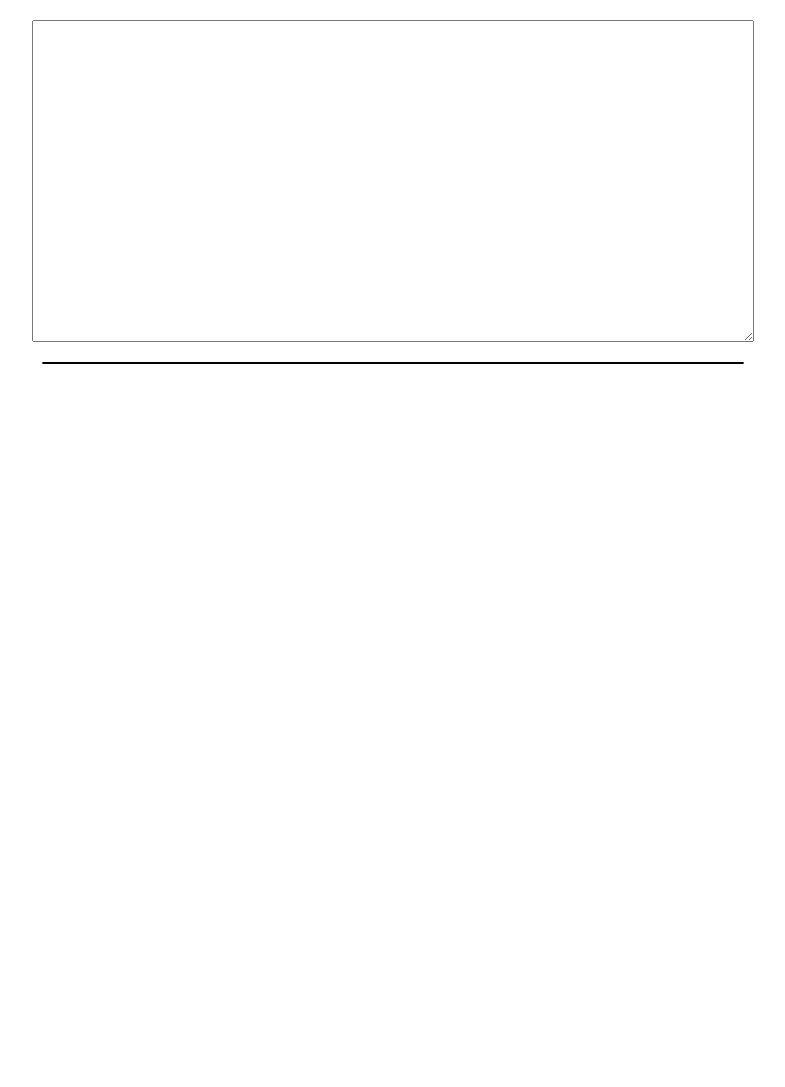
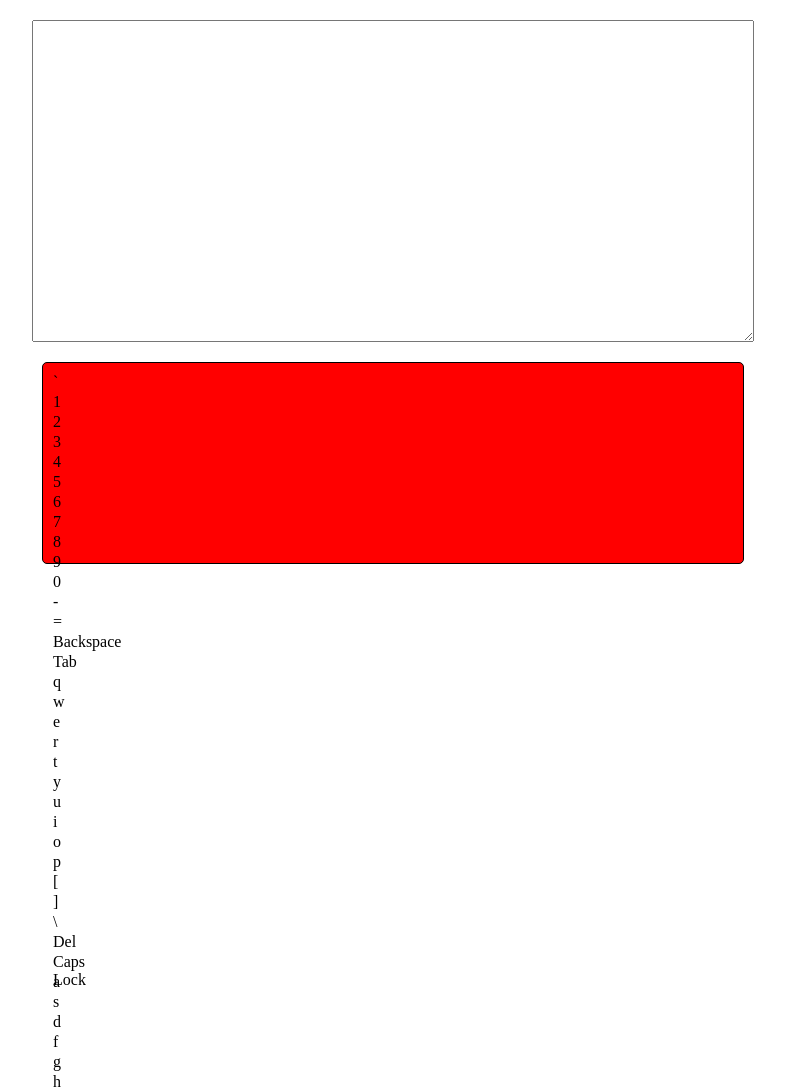
Before and after one commit to pashaSok/codejam-virtual-keyboard, a plain HTML site: page index.html in a window 1280 px wide. Shown: the top 1087 px of the page, without its empty margins (257-1042 px from the left). Before the commit the page ends 800 px from the top, so only its background shows below. Drawn offline with Linux system fonts and the light colour scheme.

Commit message:
feat: create lines

```diff
--- a/script.js
+++ b/script.js
@@ -1,14 +1,32 @@
 let body = document.getElementsByTagName('body')[0];
 
+const keys = [
+    [{ value: '`', code: 192 }, { value: '1', code: 49 }, { value: '2', code: 50 }, { value: '3', code: 51 }, { value: '4', code: 52 }, { value: '5', code: 53 }, { value: '6', code: 54 }, { value: '7', code: 55 }, { value: '8', code: 56 }, { value: '9', code: 57 }, { value: '0', code: 48 }, { value: '-', code: 189 },{value:'=',code:187},{value:'Backspace',code:9}],
+    [{ value: 'Tab', code: 9 }, { value: 'q', code: 81 }, { value: 'w', code: 87 }, { value: 'e', code: 69 }, { value: 'r', code: 82 }, { value: 't', code: 84 }, { value: 'y', code: 89 }, { value: 'u', code: 85 }, { value: 'i', code: 73 }, { value: 'o', code: 79 }, { value: 'p', code: 80 }, { value: '[', code: 219 },{value:']',code:221},{value:'\\',code:220},{value:'Del',code:46}],
+    [{ value: 'Caps \n Lock', code: 20 }, { value: 'a', code: 65 }, { value: 's', code: 83 }, { value: 'd', code: 68 }, { value: 'f', code: 70 }, { value: 'g', code: 71 }, { value: 'h', code: 72 }, { value: 'j', code: 74 }, { value: 'k', code: 75 }, { value: 'l', code: 76 }, { value: ';', code: 186 }, { value: '\'', code: 222 },{value:'Enter',code:13}],
+];
+
 let container = document.createElement('div');
-container.setAttribute('class','container');
-body.appendChild(container);
+container.setAttribute('class', 'container');
+body.prepend(container);
 
 let textArea = document.createElement('textarea');
-textArea.setAttribute('class','field-enter');
+textArea.setAttribute('class', 'field-enter');
 
-let keyboard = document.createElement('div');
-keyboard.setAttribute('class','keyboard');
+let keyboardWrapper = document.createElement('div');
+keyboardWrapper.setAttribute('class', 'keyboard');
 
 container.appendChild(textArea);
-container.appendChild(keyboard);
+container.appendChild(keyboardWrapper);
+
+keys.forEach(line=>{
+    let lines = document.createElement('div');
+    keyboardWrapper.appendChild(lines);
+    lines.setAttribute('class','lines');
+    line.forEach(key=>{
+        let button = document.createElement('div');
+        lines.appendChild(button);
+        button.setAttribute('class','button');
+        button.textContent=key.value;
+    })
+})
--- a/styles.css/style.css
+++ b/styles.css/style.css
@@ -16,7 +16,13 @@
 }
 .keyboard{
     width: 700px;
+    height: 200px;
     border: 1px solid #000000;
     border-radius: 5px;
     background-color: red;
 }
+.button{
+    width: 10px;
+    height: 10px;
+    margin: 10px;
+}
```
